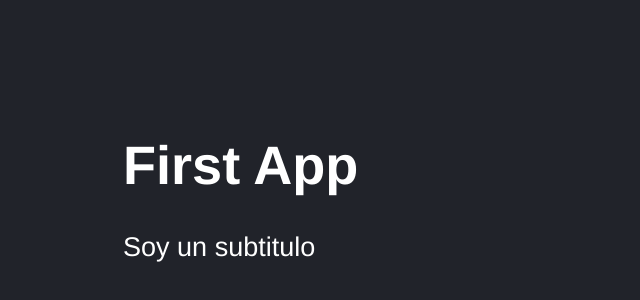
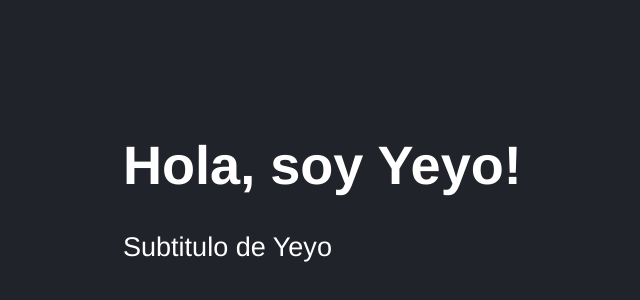
Before and after one commit to yeyofoster/Curso-React, a React (Vite) app in the folder Seccion 4 - Primeros pasos en React/03-counter-app-vite/: page / in a window 1280 px wide. Shown: the part 50-350 px from the top of the page, without its empty margins (25-665 px from the left). Built offline with nearby package versions, Linux system fonts and the light colour scheme.

Commit message:
V41 - Comunicacion entre componenters - Props

```diff
--- a/Seccion 4 - Primeros pasos en React/03-counter-app-vite/src/FirstApp.jsx
+++ b/Seccion 4 - Primeros pasos en React/03-counter-app-vite/src/FirstApp.jsx
@@ -1,8 +1,11 @@
-export const FirstApp = () => {
+export const FirstApp = ({
+    title = 'Titulo por default',
+    subTitle = 'Soy un subtitulo'
+}) => {
     return (
         <>
-            <h1>First App</h1>
-            <p>Soy un subtitulo</p>
+            <h1>{title}</h1>
+            <p>{subTitle}</p>
         </>
-    )
+    );
 };
--- a/Seccion 4 - Primeros pasos en React/03-counter-app-vite/src/main.jsx
+++ b/Seccion 4 - Primeros pasos en React/03-counter-app-vite/src/main.jsx
@@ -6,6 +6,7 @@ import './styles.css';
 
 ReactDOM.createRoot(document.getElementById('root')).render(
     <React.StrictMode>
-        <FirstApp />
+        <FirstApp title='Hola, soy Yeyo!'
+            subTitle='Subtitulo de Yeyo' />
     </React.StrictMode>
 );
```
